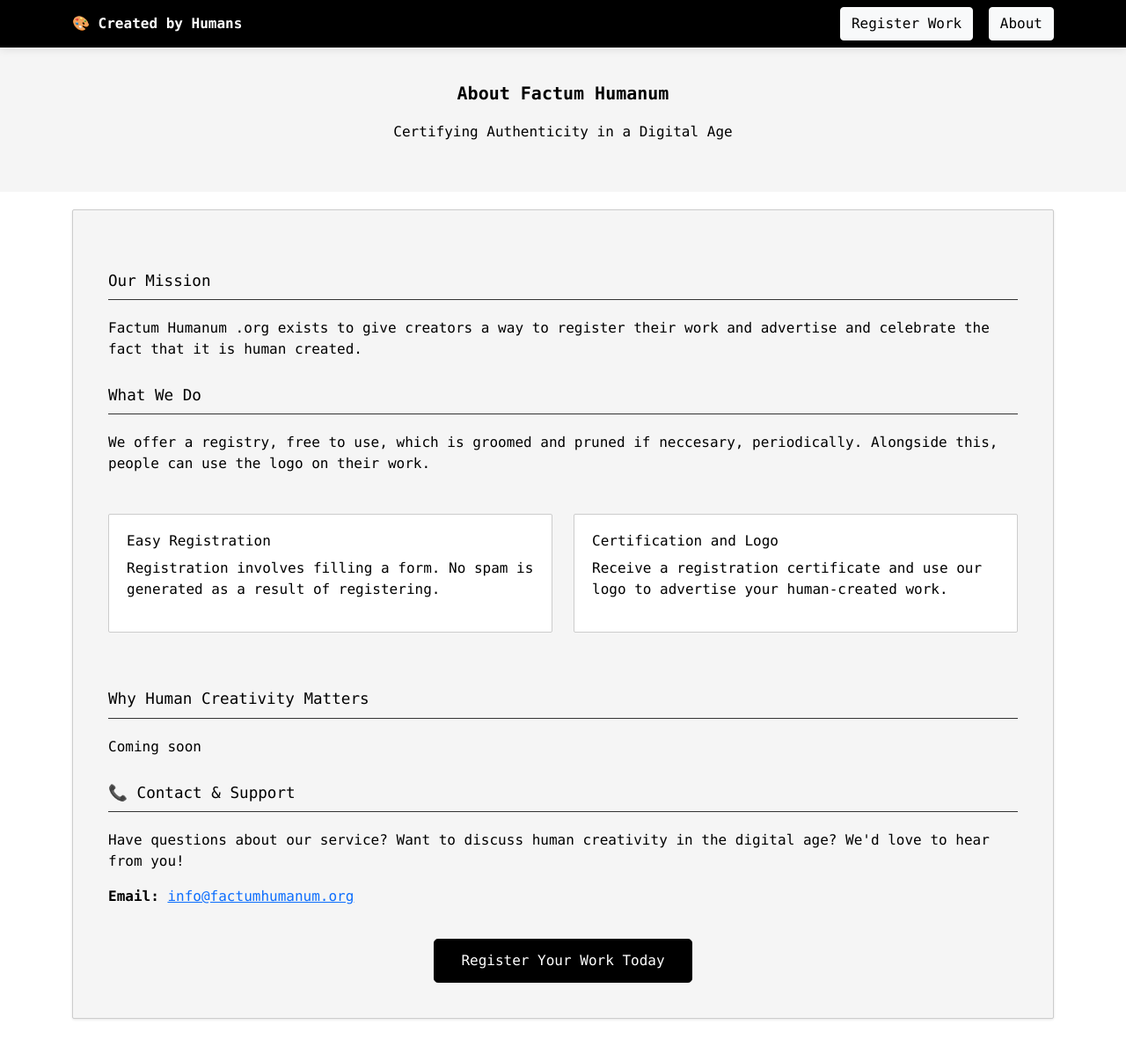
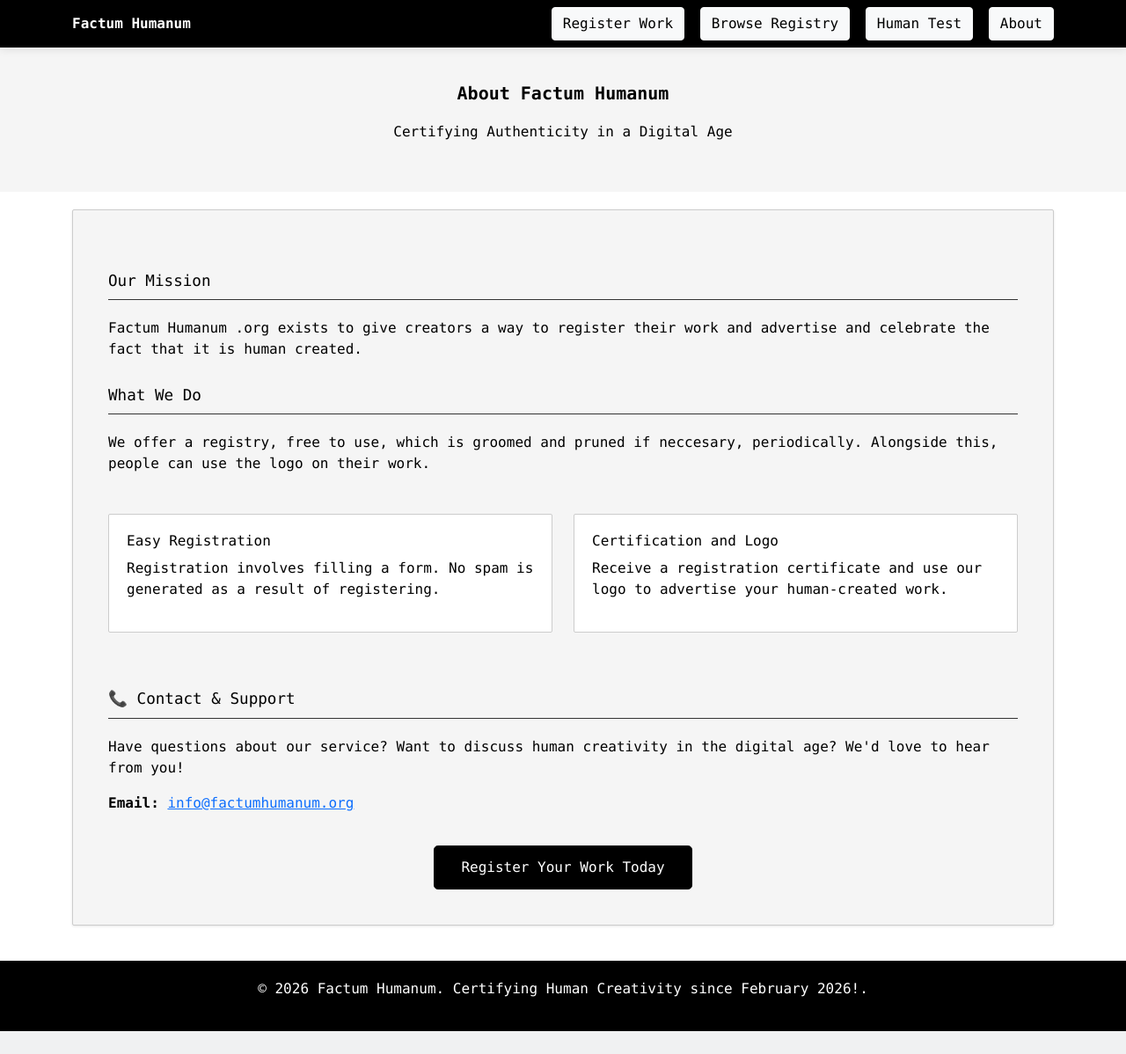
Before and after one commit to jamesth1978/grumble, a Django app: page /about/ in a window 1280 px wide. Shown: the top 1198 px of the page at 88% size. After the commit the page ends 1172 px from the top, so only its background shows below. Run offline with Django 5.2, Linux system fonts and the light colour scheme.

Commit message:
tidied up the menus and removed some rubbish text from the about page

```diff
--- a/factum_humanum/templates/about.html
+++ b/factum_humanum/templates/about.html
@@ -113,13 +113,15 @@
 <body>
     <nav class="navbar navbar-expand-lg navbar-dark">
         <div class="container">
-            <a class="navbar-brand" href="/">🎨 Created by Humans</a>
+            <a class="navbar-brand" href="/">Factum Humanum</a>
             <button class="navbar-toggler" type="button" data-bs-toggle="collapse" data-bs-target="#navbarNav">
                 <span class="navbar-toggler-icon"></span>
             </button>
             <div class="collapse navbar-collapse" id="navbarNav">
                 <div class="ms-auto">
                     <a class="btn btn-light me-2" href="{% url 'register' %}">Register Work</a>
+                    <a class="btn btn-light me-2" href="{% url 'search_registry' %}">Browse Registry</a>
+                    <a class="btn btn-light me-2" href="{% url 'human_test' %}">Human Test</a>
                     <a class="btn btn-light" href="{% url 'about' %}">About</a>
                 </div>
             </div>
@@ -158,14 +160,6 @@
 
             </div>
 
-
-
-
-
-            <h2>Why Human Creativity Matters</h2>
-            <p>
-                Coming soon</p>
-
             <h2>📞 Contact & Support</h2>
             <p>
                 Have questions about our service? Want to discuss human creativity in the digital age? We'd love to hear from you!
--- a/factum_humanum/templates/certificate.html
+++ b/factum_humanum/templates/certificate.html
@@ -278,8 +278,10 @@
             </button>
             <div class="collapse navbar-collapse" id="navbarNav">
                 <div class="ms-auto">
-                    <a class="btn btn-light btn-sm me-2" href="{% url 'search_registry' %}">Browse Registry</a>
-                    <a class="btn btn-light btn-sm" href="{% url 'about' %}">About</a>
+                    <a class="btn btn-light me-2" href="{% url 'register' %}">Register Work</a>
+                    <a class="btn btn-light me-2" href="{% url 'search_registry' %}">Browse Registry</a>
+                    <a class="btn btn-light me-2" href="{% url 'human_test' %}">Human Test</a>
+                    <a class="btn btn-light" href="{% url 'about' %}">About</a>
                 </div>
             </div>
         </div>
--- a/factum_humanum/templates/register.html
+++ b/factum_humanum/templates/register.html
@@ -163,8 +163,10 @@
             </button>
             <div class="collapse navbar-collapse" id="navbarNav">
                 <div class="ms-auto">
-                    <a class="btn btn-light btn-sm me-2" href="{% url 'search_registry' %}">Browse Registry</a>
-                    <a class="btn btn-light btn-sm" href="{% url 'about' %}">About</a>
+                    <a class="btn btn-light me-2" href="{% url 'register' %}">Register Work</a>
+                    <a class="btn btn-light me-2" href="{% url 'search_registry' %}">Browse Registry</a>
+                    <a class="btn btn-light me-2" href="{% url 'human_test' %}">Human Test</a>
+                    <a class="btn btn-light" href="{% url 'about' %}">About</a>
                 </div>
             </div>
         </div>
--- a/factum_humanum/templates/search_registry.html
+++ b/factum_humanum/templates/search_registry.html
@@ -158,14 +158,15 @@
 <body>
     <nav class="navbar navbar-expand-lg navbar-dark">
         <div class="container">
-            <a class="navbar-brand" href="/">🎨 Created by Humans</a>
+            <a class="navbar-brand" href="/">Factum Humanum</a>
             <button class="navbar-toggler" type="button" data-bs-toggle="collapse" data-bs-target="#navbarNav">
                 <span class="navbar-toggler-icon"></span>
             </button>
             <div class="collapse navbar-collapse" id="navbarNav">
                 <div class="ms-auto">
                     <a class="btn btn-light me-2" href="{% url 'register' %}">Register Work</a>
-                    <a class="btn btn-light me-2" href="{% url 'search_registry' %}">Search Registry</a>
+                    <a class="btn btn-light me-2" href="{% url 'search_registry' %}">Browse Registry</a>
+                    <a class="btn btn-light me-2" href="{% url 'human_test' %}">Human Test</a>
                     <a class="btn btn-light" href="{% url 'about' %}">About</a>
                 </div>
             </div>
--- a/factum_humanum/templates/work_received.html
+++ b/factum_humanum/templates/work_received.html
@@ -123,13 +123,15 @@
 <body>
     <nav class="navbar navbar-expand-lg navbar-dark">
         <div class="container">
-            <a class="navbar-brand" href="/">🎨 Created by Humans</a>
+            <a class="navbar-brand" href="/">Factum Humanum</a>
             <button class="navbar-toggler" type="button" data-bs-toggle="collapse" data-bs-target="#navbarNav">
                 <span class="navbar-toggler-icon"></span>
             </button>
             <div class="collapse navbar-collapse" id="navbarNav">
                 <div class="ms-auto">
                     <a class="btn btn-light me-2" href="{% url 'register' %}">Register Work</a>
+                    <a class="btn btn-light me-2" href="{% url 'search_registry' %}">Browse Registry</a>
+                    <a class="btn btn-light me-2" href="{% url 'human_test' %}">Human Test</a>
                     <a class="btn btn-light" href="{% url 'about' %}">About</a>
                 </div>
             </div>
```
Also changed, not shown: factum_humanum/templates/buy_credits.html (+12 -1 lines), factum_humanum/templates/checkout_status.html (+12 -1 lines).
